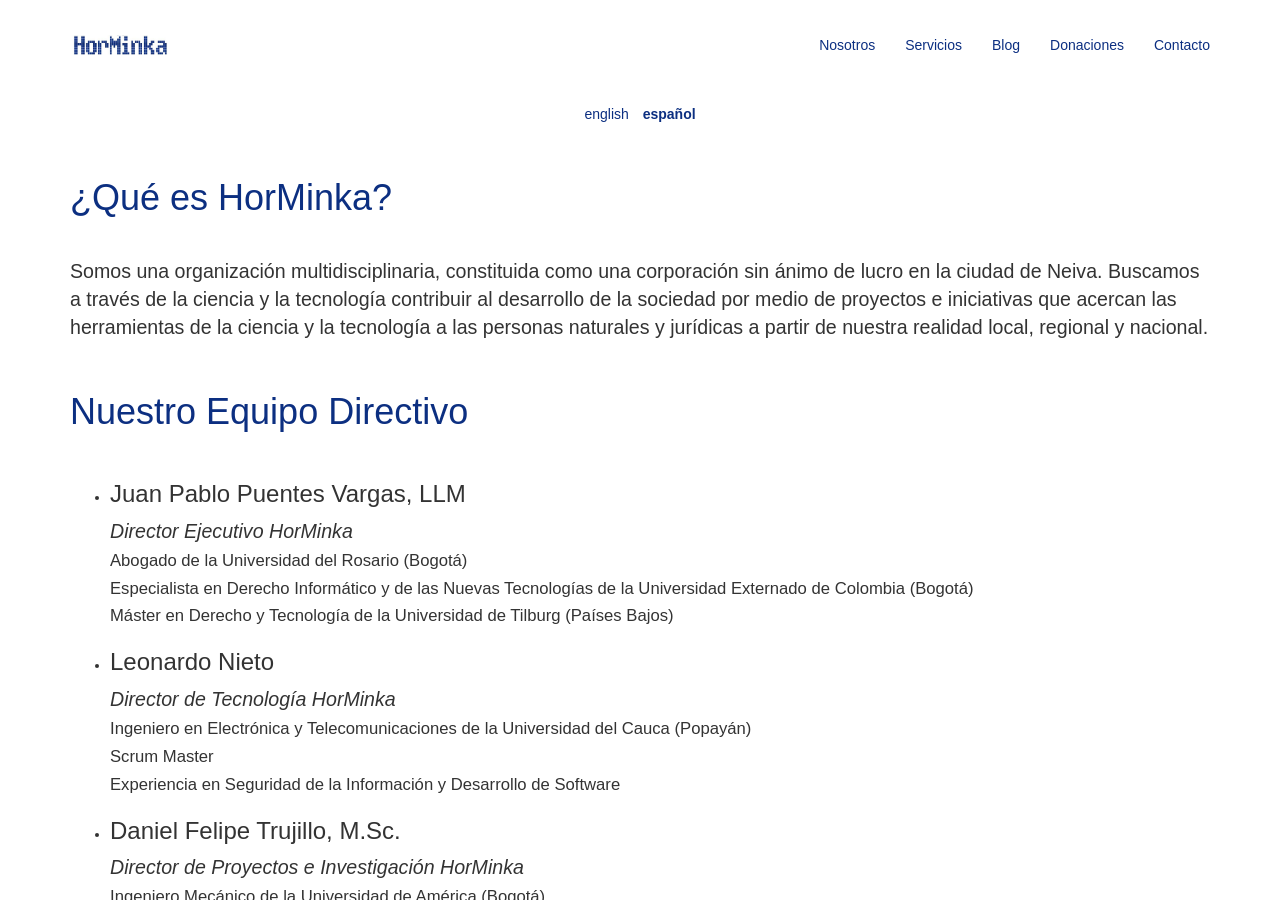
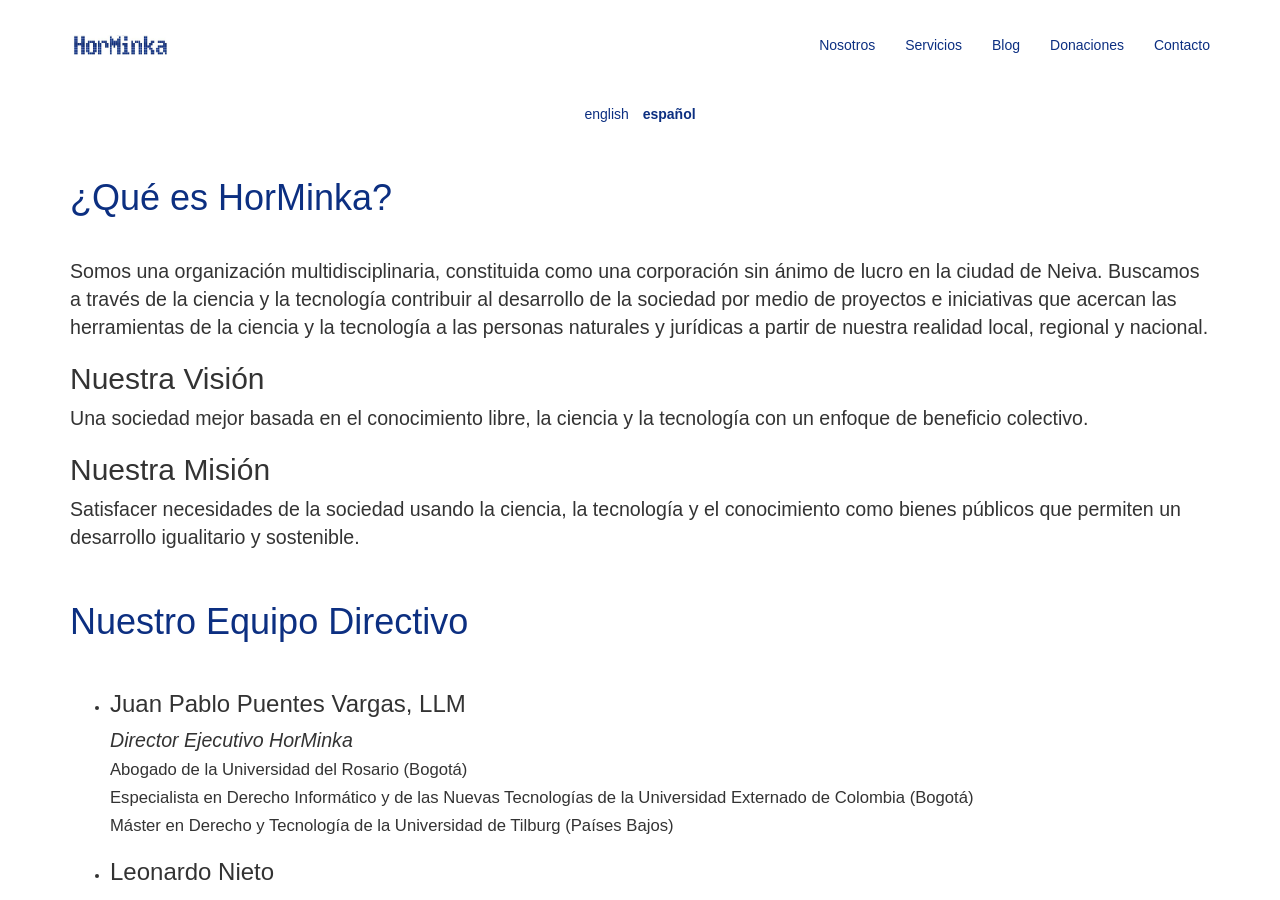
Before and after one commit to horminka/horminka.github.io, a Jekyll site: the page built from nosotros.md, in a window 1280 px wide and 900 px high. Built offline with Jekyll 4.4.1, drawn with Linux system fonts in a browser that asks for light colours; nearby versions of some CDN libraries; some web fonts are replaced; comment, search, counter and statistics services are not loaded.

Commit message:
Agrega misión y visión

```diff
--- a/nosotros.md
+++ b/nosotros.md
@@ -9,6 +9,17 @@
 # ¿Qué es HorMinka?
 
 Somos una organización multidisciplinaria, constituida como una corporación sin ánimo de lucro en la ciudad de Neiva. Buscamos a través de la ciencia y la tecnología contribuir al desarrollo de la sociedad por medio de  proyectos e iniciativas que acercan las herramientas de la ciencia y la tecnología a las personas naturales y jurídicas a partir de nuestra realidad local, regional y nacional.
+
+## Nuestra Visión
+
+Una sociedad mejor basada en el conocimiento libre, la ciencia y la
+tecnología con un enfoque de beneficio colectivo.
+
+## Nuestra Misión
+
+Satisfacer necesidades de la sociedad usando la ciencia, la tecnología y
+el conocimiento como bienes públicos que permiten un desarrollo
+igualitario y sostenible.
 
 # Nuestro Equipo Directivo
 
```
Also changed, not shown: about-us.md (+10 -0 lines).
